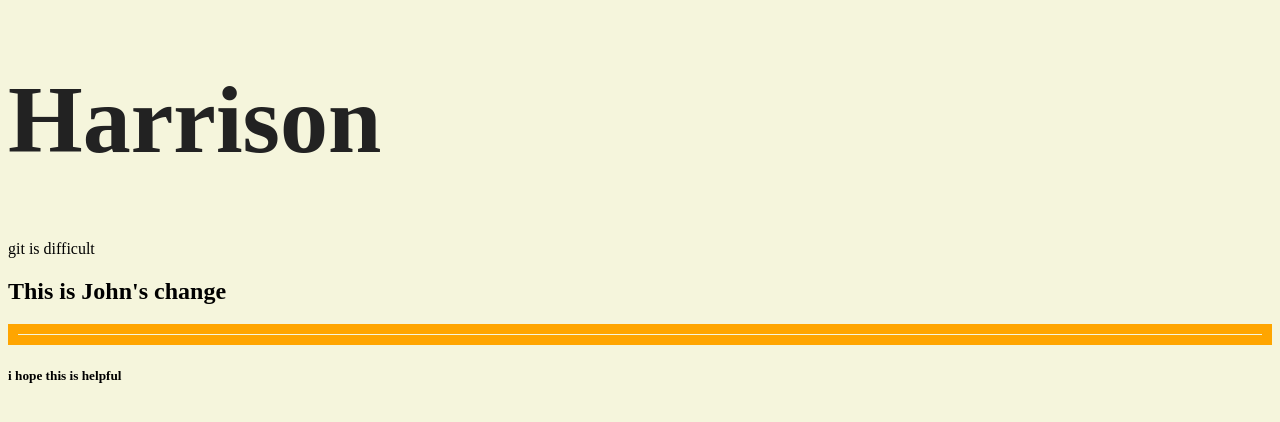
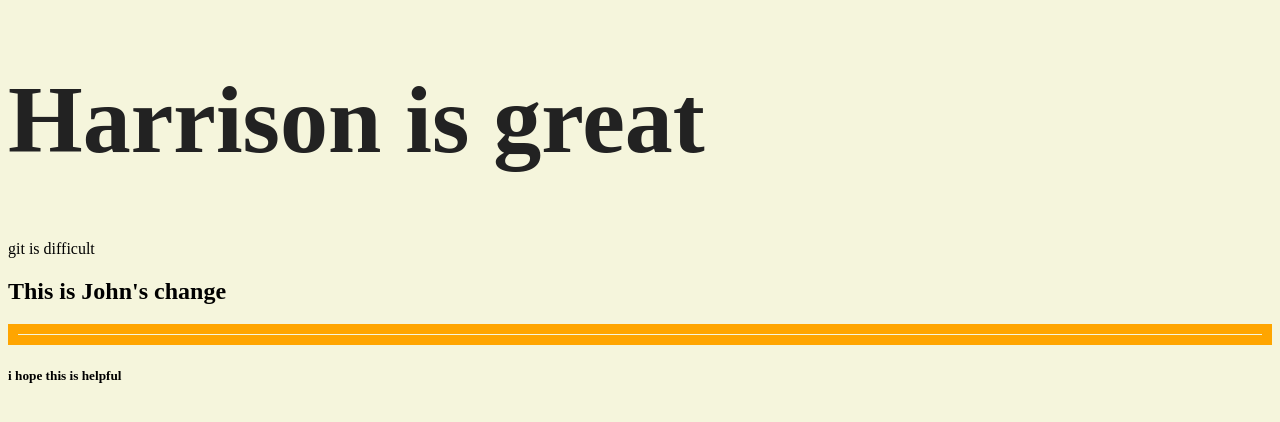
Before and after one commit to harrisonworks/deco3200-tutorial, a plain HTML site: page index.html in a window 1280 px wide. Drawn offline with Linux system fonts and the light colour scheme.

Commit message:
harrison is great

```diff
--- a/index.html
+++ b/index.html
@@ -16,7 +16,7 @@
 
 <body>
 
-  <h1>Harrison</h1>
+  <h1>Harrison is great</h1>
   <p>git is difficult</p>
 
   <h2>This is John's change</h2>
```
